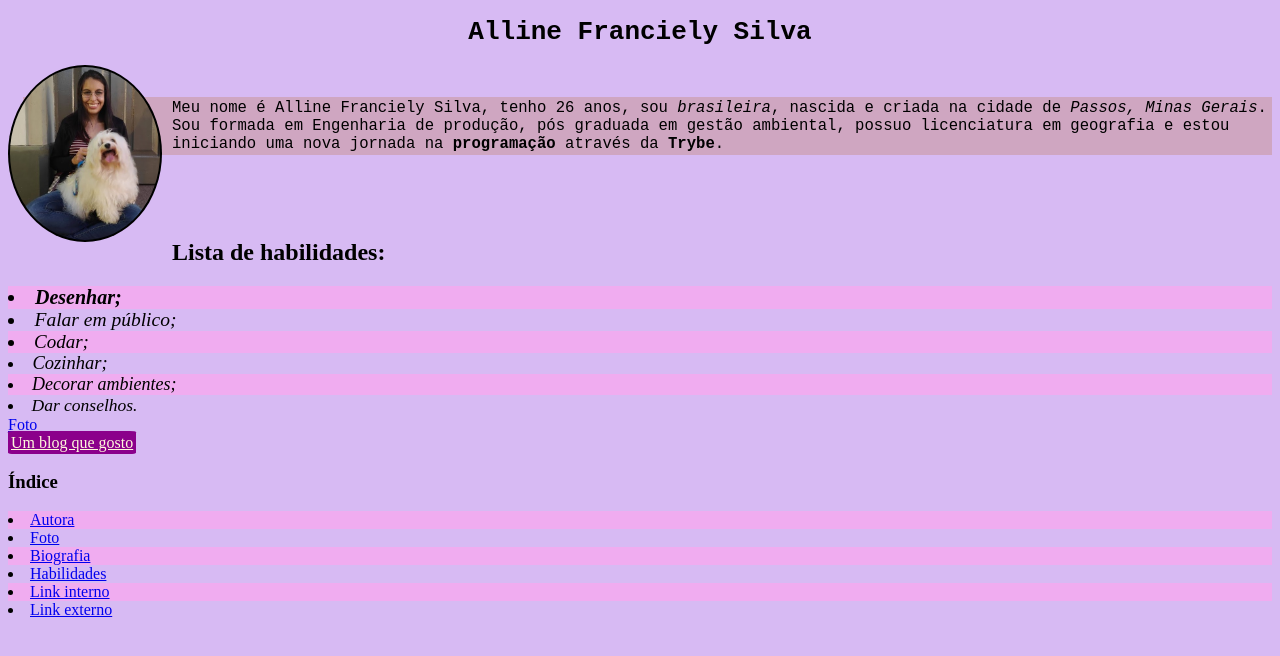
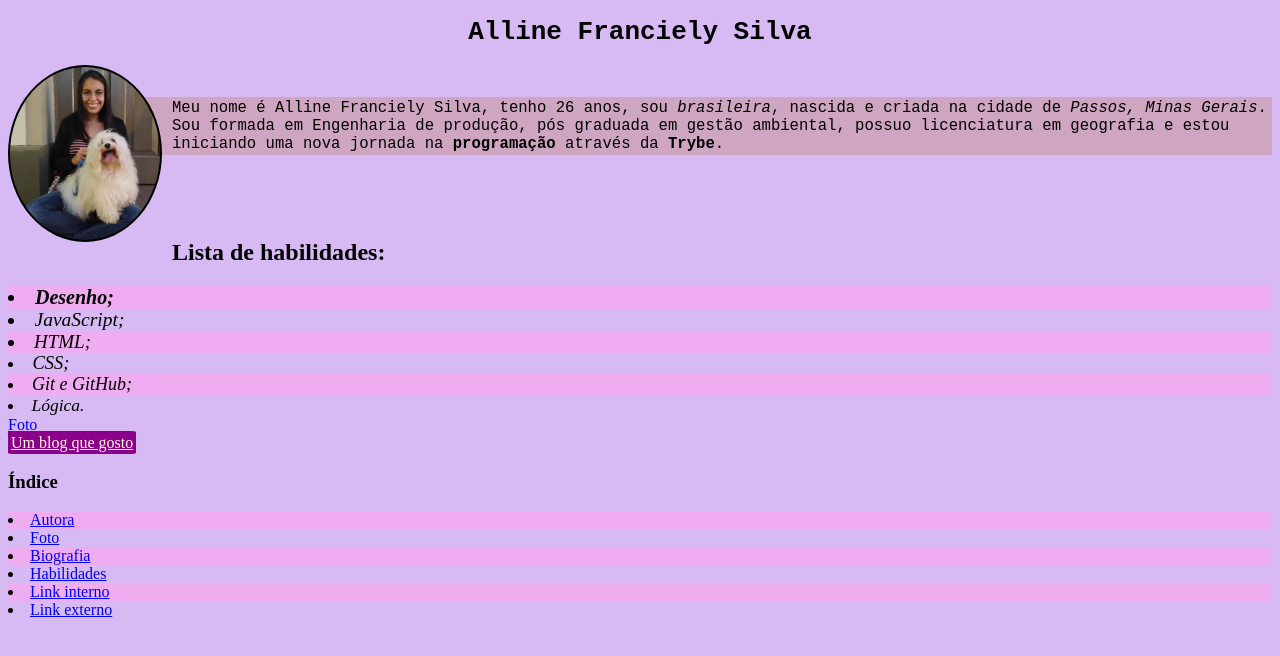
Before and after one commit to AllineFranciely/portfolio, a plain HTML site: page index.html in a window 1280 px wide. Drawn offline with Linux system fonts and the light colour scheme.

Commit message:
alteraçoes habilidades

```diff
--- a/index.html
+++ b/index.html
@@ -10,18 +10,20 @@
 <body>
     <div>
         <h1 id="autora">Alline Franciely Silva</h1>
+
         <img id="foto" src="./img.site.jpg" alt="Imagem da autora do site, Alline, com seu cachorrinho Lucky" width="200px">
-    </div>
-<p id="biografia">Meu nome é Alline Franciely Silva, tenho 26 anos, sou <em>brasileira</em>, nascida e criada na cidade de <em>Passos, Minas Gerais</em>. <br>
-    Sou formada em Engenharia de produção, pós graduada em gestão ambiental, possuo licenciatura em geografia e estou iniciando uma nova jornada na <strong>programação</strong> através da <strong>Trybe</strong>.</p>
+         <p id="biografia">Meu nome é Alline Franciely Silva, tenho 26 anos, sou <em>brasileira</em>, nascida e criada na cidade de <em>Passos, Minas Gerais</em>. <br>
+      Sou formada em Engenharia de produção, pós graduada em gestão ambiental, possuo licenciatura em geografia e estou iniciando uma nova jornada na <strong>programação</strong> através da <strong>Trybe</strong>.</p>
+
+    <div>
     <br>
     <h2 id="habilidades">Lista de habilidades:</h2>
-    <li class="habilidade1"><em><strong>Desenhar;</strong></em></li>
-    <li class="habilidade2"><em>Falar em público;</em></li>
-    <li class="habilidade3"><em>Codar;</em></li>
-    <li class="habilidade4"><em>Cozinhar;</em></li>
-    <li class="habilidade5"><em>Decorar ambientes;</em></li>
-    <li class="habilidade6"><em>Dar conselhos.</em></li>
+    <li class="habilidade1"><em><strong>Desenho;</strong></em></li>
+    <li class="habilidade2"><em>JavaScript;</em></li>
+    <li class="habilidade3"><em>HTML;</em></li>
+    <li class="habilidade4"><em>CSS;</em></li>
+    <li class="habilidade5"><em>Git e GitHub;</em></li>
+    <li class="habilidade6"><em>Lógica.</em></li>
     <a id="link1" href ="./img.site.jpg">Foto</a> <br>
     <a class="buttom" id="link2" href="https://onepieceex.net/">Um blog que gosto</a>
     <h3>Índice</h3>
```
